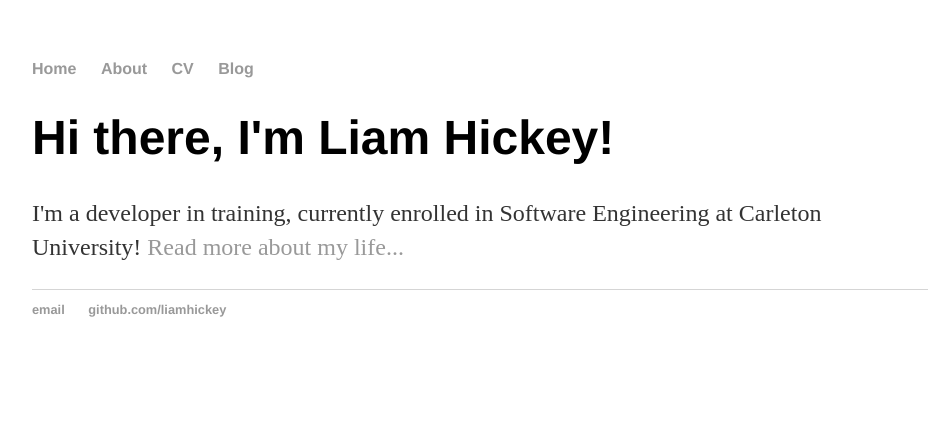
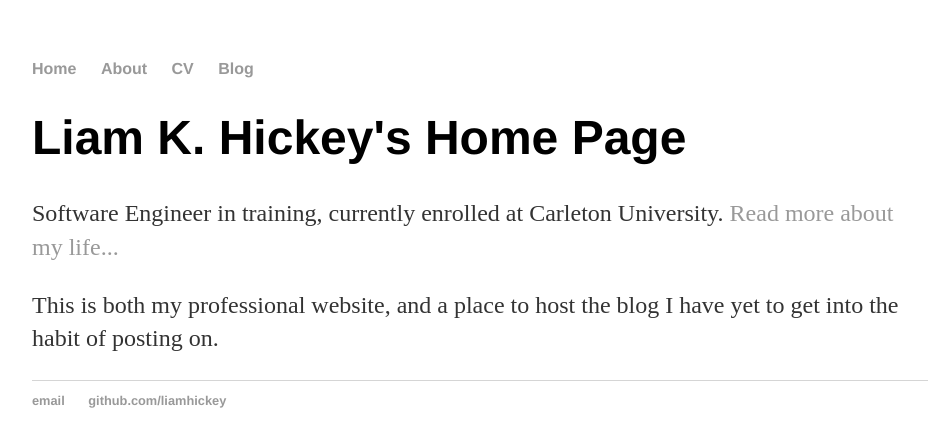
Before and after one commit to liamhickey/liamhickey.github.io, a Jekyll site: the page built from index.html, in a window 1280 px wide. Shown: the top 447 px of the page, without its empty margins (160-1089 px from the left). Built offline with Jekyll 4.4.1, drawn with Linux system fonts in a browser that asks for light colours.

Commit message:
add style to about.html

```diff
--- a/index.html
+++ b/index.html
@@ -3,6 +3,7 @@ layout: default
 title: Liam Hickey
 ---
 <div class="blurb">
-	<h1>Hi there, I'm Liam Hickey!</h1>
-	<p>I'm a developer in training, currently enrolled in </em>Software Engineering</em> at Carleton University! <a href="/about">Read more about my life...</a></p>
+	<h1>Liam K. Hickey's Home Page</h1>
+	<p>Software Engineer in training, currently enrolled at Carleton University. <a href="/about">Read more about my life...</a><br></p>
+	<p>This is both my professional website, and a place to host the blog I have yet to get into the habit of posting on.</p>
 </div><!-- /.blurb -->
```
Also changed, not shown: about.html (+4 -5 lines).
